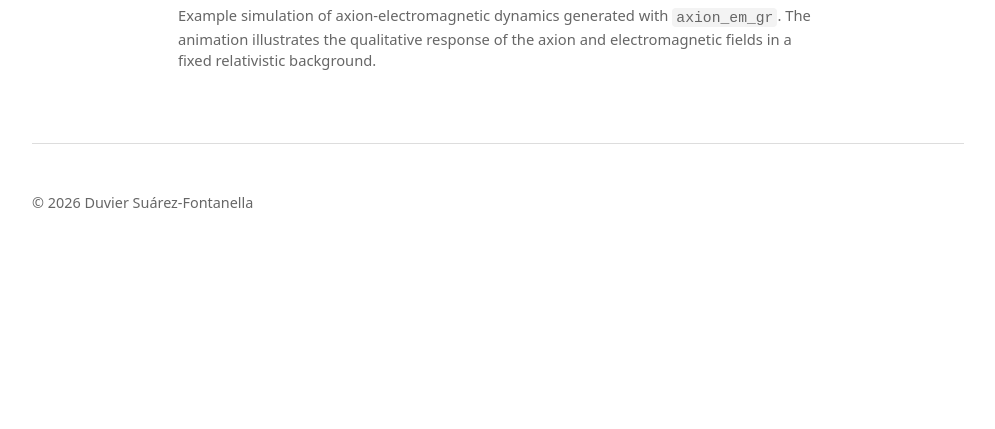
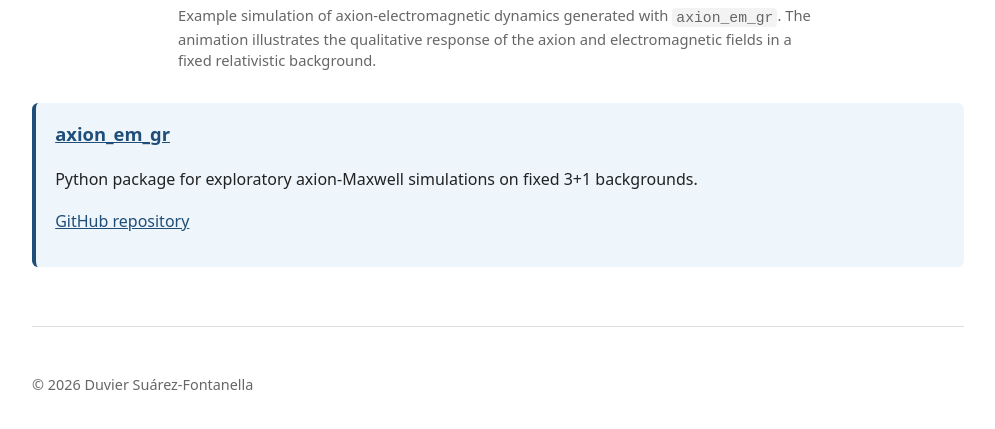
Before and after one commit to Du92/personal-website, a Jekyll site: the page built from _software/axion-em-gr.md, in a window 1280 px wide, cut to the strip 1309-1752 px from the top of the page. Shown: the top 429 px of the strip, without its empty margins (142-1137 px from the left). Built offline with Jekyll 4.4.1, drawn with Linux system fonts in a browser that asks for light colours; before the commit the page ends 1570 px from its top, so only the background shows below that.

Commit message:
software update

```diff
--- a/_software/axion-em-gr.md
+++ b/_software/axion-em-gr.md
@@ -45,3 +45,14 @@ fixed 3+1 background.
     of the axion and electromagnetic fields in a fixed relativistic background.
   </figcaption>
 </figure>
+
+{% for project in site.software %}
+<div class="card">
+  <h3><a href="{{ project.url | relative_url }}">{{ project.title }}</a></h3>
+  <p>{{ project.summary }}</p>
+
+  {% if project.github %}
+  <p><a href="{{ project.github }}">GitHub repository</a></p>
+  {% endif %}
+</div>
+{% endfor %}
```
